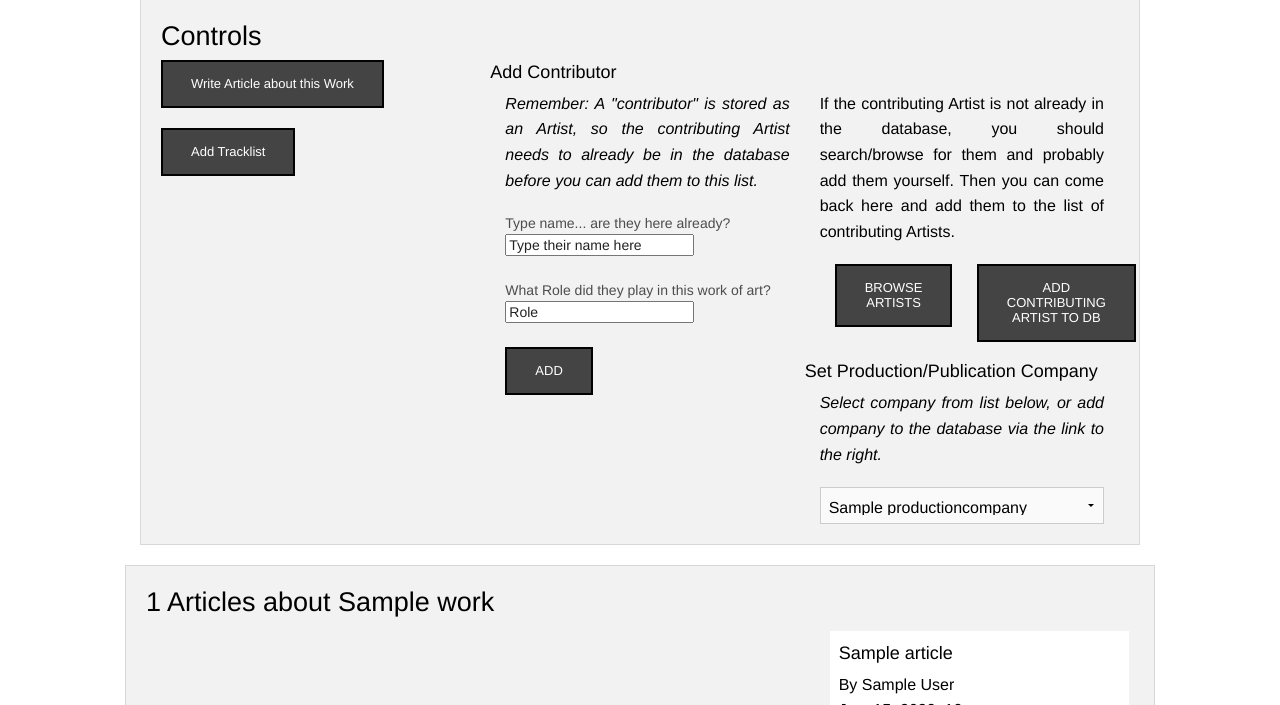
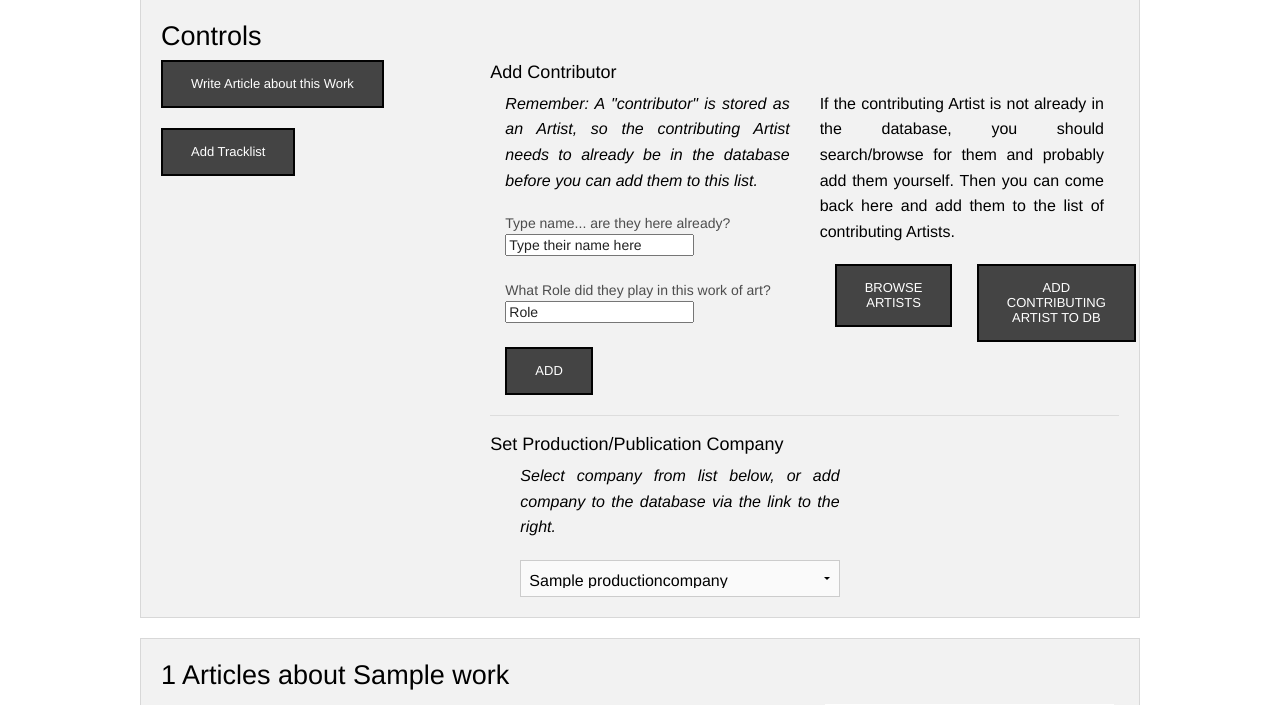
Before and after one commit to PattMayne/weird_canada, a Django app: page /wc_admin/view_work/?id=1 in a window 1280 px wide. Shown: the part 745-1450 px from the top of the page. Run offline with Django 3.2, Linux system fonts and the light colour scheme; tables that the repository leaves empty hold one stand-in row (values such as "Sample post"); some web fonts are replaced.

Commit message:
Adding production companies PLUS a refactor of titles

```diff
--- a/blog/templates/blog/work_view.html
+++ b/blog/templates/blog/work_view.html
@@ -168,11 +168,13 @@
 
 				</div>
 
-				<br>
+				<hr>
 
 				<h5>Set Production/Publication Company</h5>
 
-				<div class="large-6 columns">
+				<div class="large-12 columns">
+
+					<div class="large-7 columns">
 						<p class="justify">
 							<i>Select company from list below, or add company to the database via the link to the right.</i>
 						</p>
@@ -185,7 +187,12 @@
 								{% endfor %}
 							</select>
 						</form>
+					</div>
 
+					<div class="large-5 columns">
+					</div>
+
+				</div>
 			</div>
 		</div>
 	</div>
```
Lines whose indentation alone changed are shown as unchanged.
